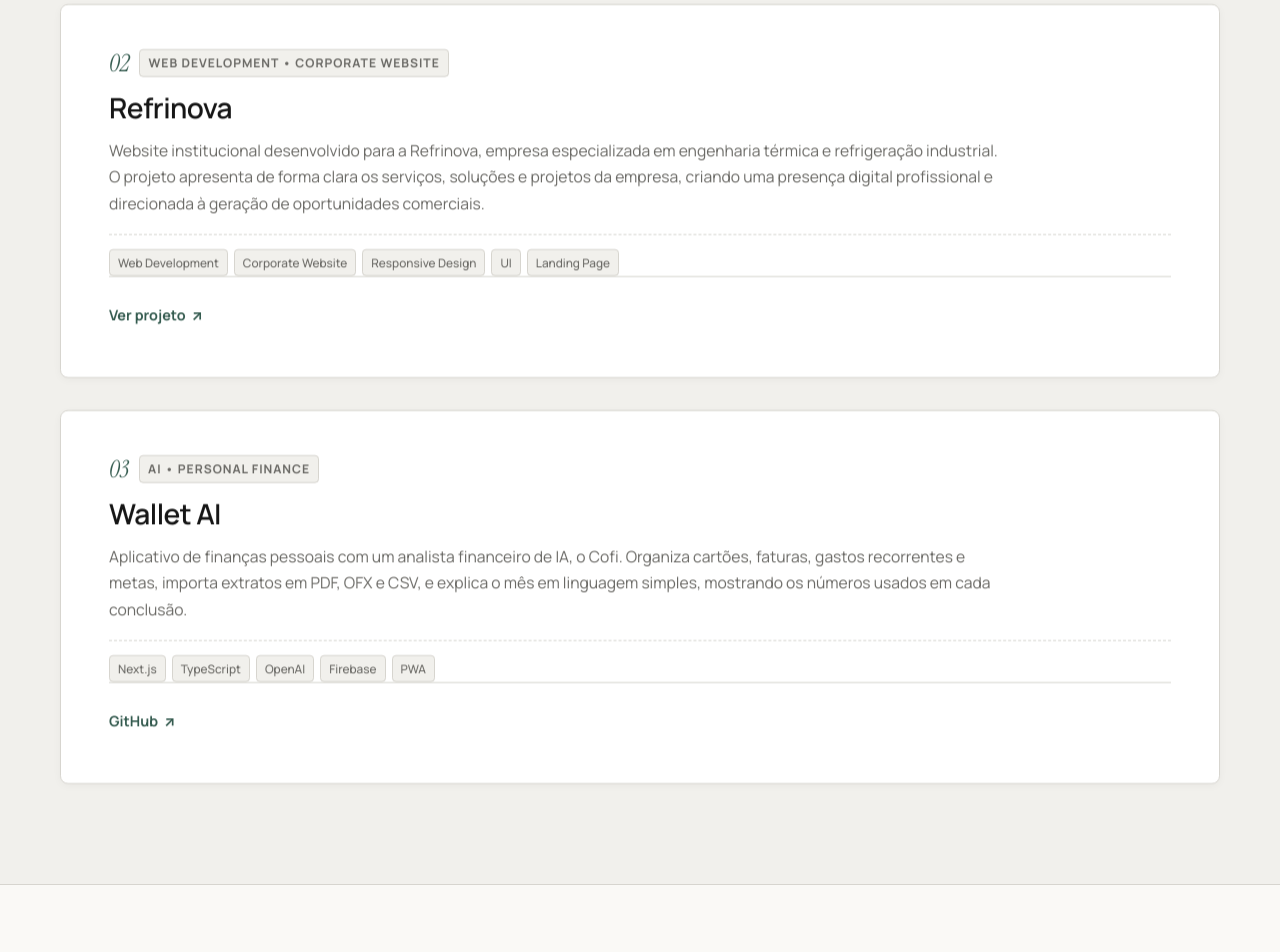
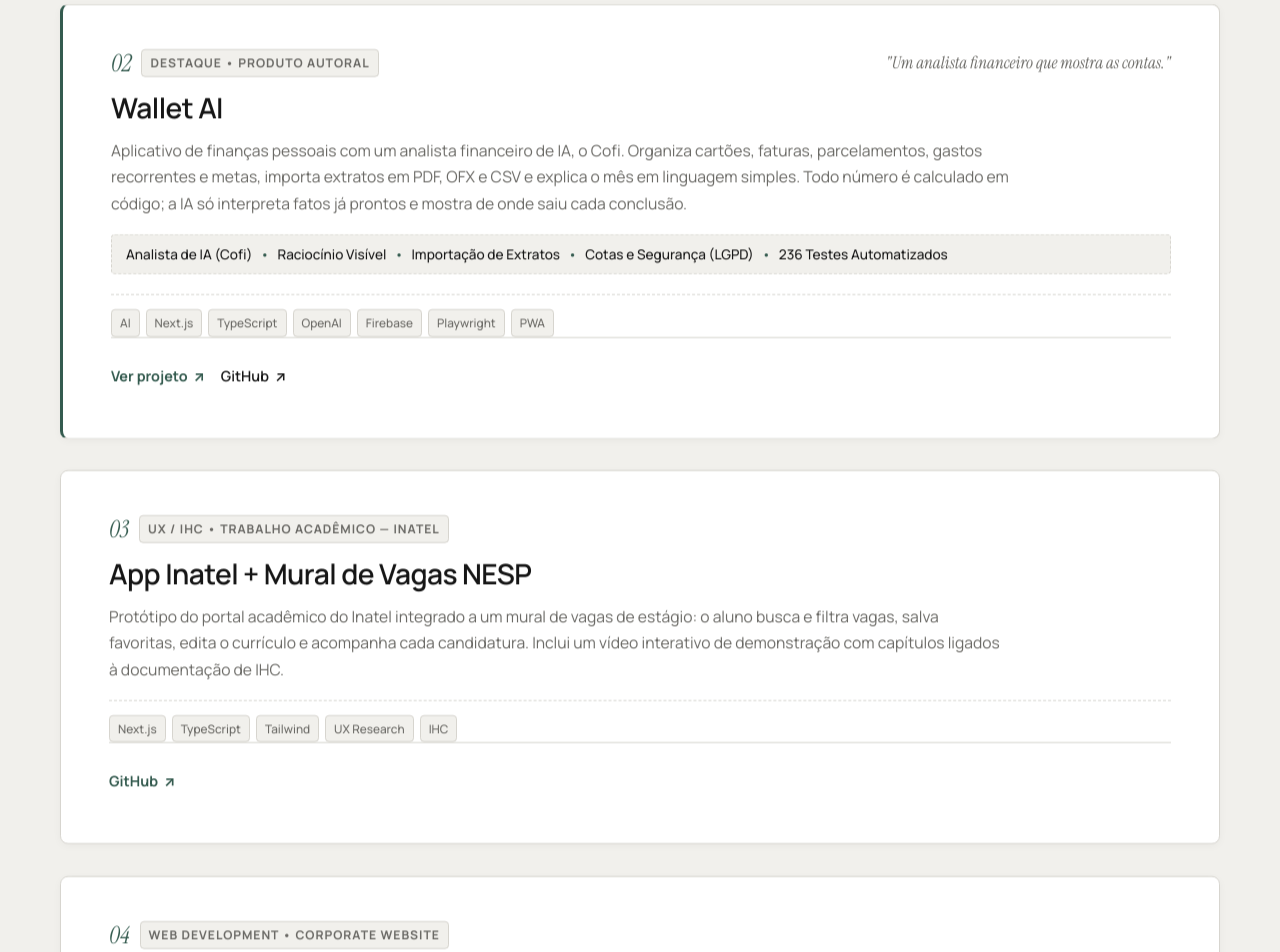
Before and after one commit to joaopedrochiachio/portfolio-jp, a plain HTML site: page index.html in a window 1280 px wide. Shown: the part 4367-5319 px from the top of the page. Drawn offline with Linux system fonts and the light colour scheme.

Commit message:
feat: Wallet AI em destaque, novo projeto NESP e skills atualizadas
- Wallet AI vira segundo destaque, com destaques, link do app no ar e GitHub
- Adiciona o App Inatel + Mural de Vagas NESP
- Refrinova passa a ser o projeto 04
- Embaixador Google: 'o momento · 3 meses' vira 'Atual' (não fica desatualizado)
- Skills: OpenAI, Gemini, avaliação de LLMs, Tailwind, Firebase e Playwright

Co-Authored-By: Claude Opus 5.5 <noreply@anthropic.com>
Claude-Session: https://claude.ai/code/session_011FxJ3TFy39gRdvMw5Hhoti

```diff
--- a/index.html
+++ b/index.html
@@ -367,7 +367,7 @@
 
                         <div style="display: flex; align-items: center; gap: 12px; flex-wrap: wrap;">
                             <span class="google-verified-badge">Nomeação Oficial 2026</span>
-                            <span class="exp-duration">Jul de 2026 — o momento · 3 meses</span>
+                            <span class="exp-duration">Jul 2026 — Atual</span>
                         </div>
                     </div>
 
@@ -461,11 +461,108 @@
                         </div>
                     </article>
 
-                    <!-- PROJETO 02: REFRINOVA -->
+                    <!-- PROJETO 02: WALLET AI (DESTAQUE) -->
+                    <article class="editorial-project featured reveal">
+                        <div class="project-meta-top">
+                            <div class="project-tag-group">
+                                <span class="project-num">02</span>
+                                <span class="project-badge-context">Destaque • Produto Autoral</span>
+                            </div>
+                            <span class="project-concept">"Um analista financeiro que mostra as contas."</span>
+                        </div>
+
+                        <h3>Wallet AI</h3>
+
+                        <p class="project-desc">
+                            Aplicativo de finanças pessoais com um analista financeiro de IA, o Cofi. Organiza cartões, faturas, parcelamentos, gastos recorrentes e metas, importa extratos em PDF, OFX e CSV e explica o mês em linguagem simples. Todo número é calculado em código; a IA só interpreta fatos já prontos e mostra de onde saiu cada conclusão.
+                        </p>
+
+                        <div class="project-highlights-strip">
+                            <span>Analista de IA (Cofi)</span>
+                            <span class="strip-dot">•</span>
+                            <span>Raciocínio Visível</span>
+                            <span class="strip-dot">•</span>
+                            <span>Importação de Extratos</span>
+                            <span class="strip-dot">•</span>
+                            <span>Cotas e Segurança (LGPD)</span>
+                            <span class="strip-dot">•</span>
+                            <span>236 Testes Automatizados</span>
+                        </div>
+
+                        <div class="exp-tags">
+                            <span class="tag">AI</span>
+                            <span class="tag">Next.js</span>
+                            <span class="tag">TypeScript</span>
+                            <span class="tag">OpenAI</span>
+                            <span class="tag">Firebase</span>
+                            <span class="tag">Playwright</span>
+                            <span class="tag">PWA</span>
+                        </div>
+
+                        <div class="project-footer">
+                            <div class="project-links">
+                                <a
+                                    href="https://wallet-app-neon-ten.vercel.app/"
+                                    target="_blank"
+                                    rel="noopener noreferrer"
+                                    class="project-link project-link-primary"
+                                >
+                                    Ver projeto <span class="arrow">↗</span>
+                                </a>
+                                <a
+                                    href="https://github.com/joaopedrochiachio/wallet-app"
+                                    target="_blank"
+                                    rel="noopener noreferrer"
+                                    class="project-link"
+                                >
+                                    GitHub <span class="arrow">↗</span>
+                                </a>
+                            </div>
+                        </div>
+                    </article>
+
+                    <!-- PROJETO 03: APP INATEL + MURAL NESP -->
                     <article class="editorial-project reveal">
                         <div class="project-meta-top">
                             <div class="project-tag-group">
-                                <span class="project-num">02</span>
+                                <span class="project-num">03</span>
+                                <span class="project-badge-context">UX / IHC • Trabalho Acadêmico — INATEL</span>
+                            </div>
+                        </div>
+
+                        <h3>App Inatel + Mural de Vagas NESP</h3>
+
+                        <p class="project-desc">
+                            Protótipo do portal acadêmico do Inatel integrado a um mural de vagas de estágio: o aluno busca e filtra vagas, salva favoritas, edita o currículo e acompanha cada candidatura. Inclui um vídeo interativo de demonstração com capítulos ligados à documentação de IHC.
+                        </p>
+
+                        <div class="exp-tags">
+                            <span class="tag">Next.js</span>
+                            <span class="tag">TypeScript</span>
+                            <span class="tag">Tailwind</span>
+                            <span class="tag">UX Research</span>
+                            <span class="tag">IHC</span>
+                        </div>
+
+                        <div class="project-footer">
+                            <div class="project-links">
+                                <a
+                                    href="https://github.com/joaopedrochiachio/projeto-s05"
+                                    target="_blank"
+                                    rel="noopener noreferrer"
+                                    class="project-link project-link-primary"
+                                >
+                                    GitHub <span class="arrow">↗</span>
+                                </a>
+                            </div>
+                        </div>
+                    </article>
+
+                    <!-- PROJETO 04: REFRINOVA -->
+                    <article class="editorial-project reveal">
+                        <div class="project-meta-top">
+                            <div class="project-tag-group">
+                                <span class="project-num">04</span>
                                 <span class="project-badge-context">Web Development • Corporate Website</span>
                             </div>
                         </div>
@@ -493,43 +590,6 @@
                                     class="project-link project-link-primary"
                                 >
                                     Ver projeto <span class="arrow">↗</span>
-                                </a>
-                            </div>
-                        </div>
-                    </article>
-
-                    <!-- PROJETO 03: WALLET AI -->
-                    <article class="editorial-project reveal">
-                        <div class="project-meta-top">
-                            <div class="project-tag-group">
-                                <span class="project-num">03</span>
-                                <span class="project-badge-context">AI • Personal Finance</span>
-                            </div>
-                        </div>
-
-                        <h3>Wallet AI</h3>
-
-                        <p class="project-desc">
-                            Aplicativo de finanças pessoais com um analista financeiro de IA, o Cofi. Organiza cartões, faturas, gastos recorrentes e metas, importa extratos em PDF, OFX e CSV, e explica o mês em linguagem simples, mostrando os números usados em cada conclusão.
-                        </p>
-
-                        <div class="exp-tags">
-                            <span class="tag">Next.js</span>
-                            <span class="tag">TypeScript</span>
-                            <span class="tag">OpenAI</span>
-                            <span class="tag">Firebase</span>
-                            <span class="tag">PWA</span>
-                        </div>
-
-                        <div class="project-footer">
-                            <div class="project-links">
-                                <a
-                                    href="https://github.com/joaopedrochiachio/wallet-app"
-                                    target="_blank"
-                                    rel="noopener noreferrer"
-                                    class="project-link project-link-primary"
-                                >
-                                    GitHub <span class="arrow">↗</span>
                                 </a>
                             </div>
                         </div>
@@ -564,7 +624,7 @@
                         <div class="skill-track">
                             <div class="skill-fill" data-progress="100%"></div>
                         </div>
-                        <p class="skill-tags-text">Copilot Studio · Microsoft 365 Copilot · AI Agents · Prompt Engineering · RAG · AI Governance</p>
+                        <p class="skill-tags-text">Copilot Studio · Microsoft 365 Copilot · AI Agents · OpenAI API · Gemini API · Prompt Engineering · RAG · Avaliação de LLMs · AI Governance</p>
                     </article>
 
                     <!-- SKILL 2: AUTOMAÇÕES & INTEGRAÇÕES (98%) -->
@@ -588,7 +648,7 @@
                         <div class="skill-track">
                             <div class="skill-fill" data-progress="78%"></div>
                         </div>
-                        <p class="skill-tags-text">TypeScript · JavaScript (ES6+) · React · Next.js · Node.js · C++ · Git &amp; GitHub</p>
+                        <p class="skill-tags-text">TypeScript · JavaScript (ES6+) · React · Next.js · Node.js · Tailwind CSS · Firebase · Playwright · C++ · Git &amp; GitHub</p>
                     </article>
 
                     <!-- SKILL 4: DADOS & ANALYTICS (55%) -->
```
